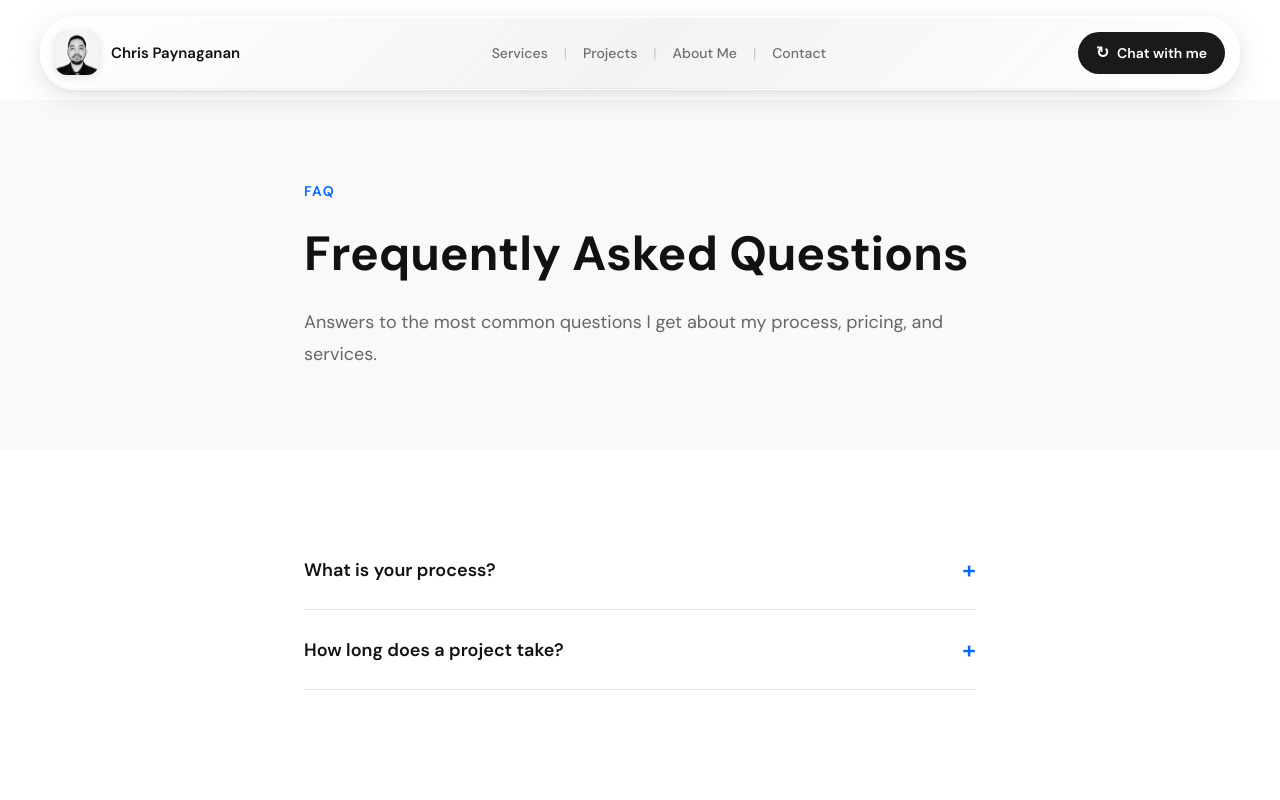
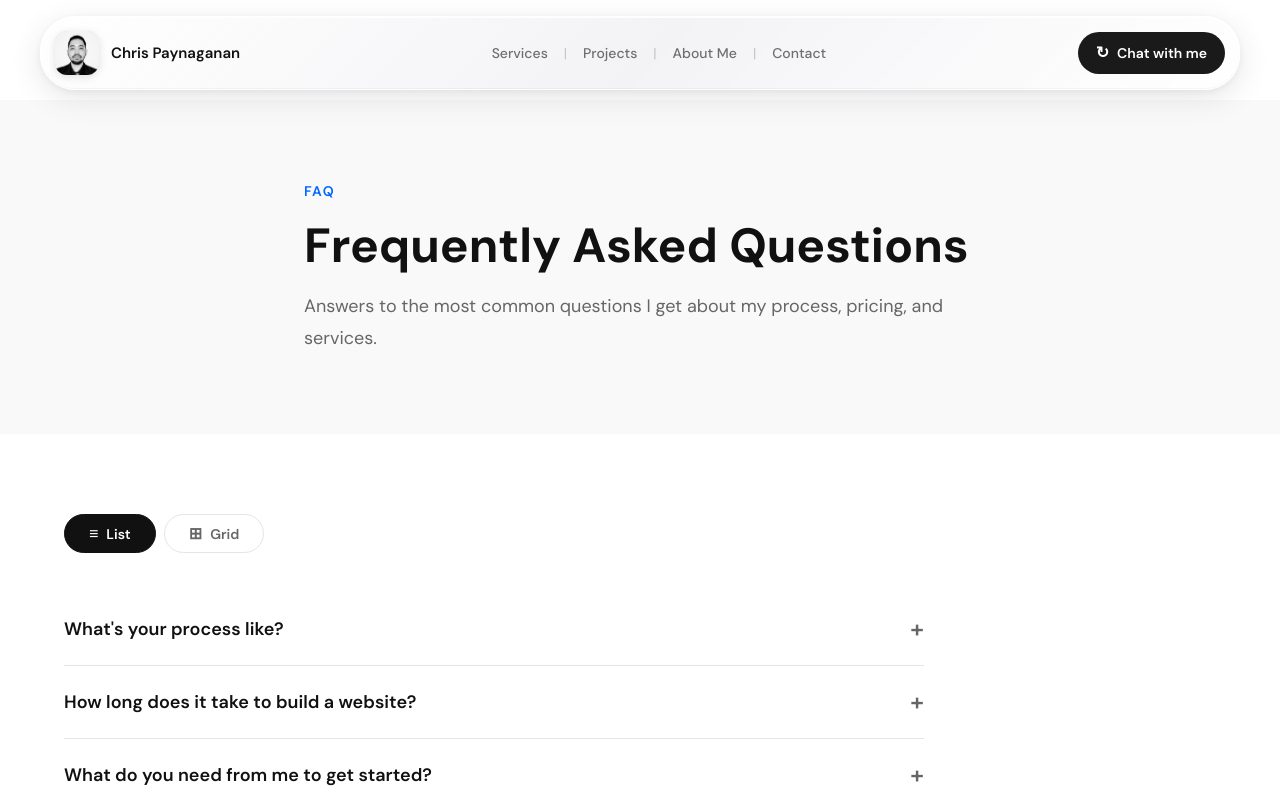
Before and after one commit to chris-paynaganan/portfolio, a React (Vite) app: page /faq in a window 1280 px wide. Shown: the top 800 px of the page. Built offline with nearby package versions, Linux system fonts and the light colour scheme.

Commit message:
add list/grid toggle to FAQ with accordion and flip cards

```diff
--- a/src/data/faqs.js
+++ b/src/data/faqs.js
@@ -1,12 +1,77 @@
 export const faqs = [
   {
     id: 1,
-    question: 'What is your process?',
-    answer: 'Answer goes here.',
+    question: "What's your process like?",
+    answer: "I keep things simple and structured. We start with a quick conversation to understand your goals, your brand, and what you actually need. From there, I map out the structure, design direction, and content flow. Once that's aligned, I design and build the site, then we go through revisions before launch. You're involved at key stages, but I handle the heavy lifting.",
   },
   {
     id: 2,
-    question: 'How long does a project take?',
-    answer: 'Answer goes here.',
+    question: "How long does it take to build a website?",
+    answer: "Most projects take around 2 to 4 weeks. Simpler portfolio sites can be quicker, while more detailed business websites may take longer depending on content, revisions, and scope.",
+  },
+  {
+    id: 3,
+    question: "What do you need from me to get started?",
+    answer: "At minimum: your content, basic brand direction (or references), and clarity on your goals. If you don't have everything ready, I can guide you through it, but the clearer your inputs, the faster the process.",
+  },
+  {
+    id: 4,
+    question: "Do you write the content as well?",
+    answer: "I can help refine and structure your content so it works well for the site. If you need full copywriting, we can include that as part of the project or bring in a specialist if needed.",
+  },
+  {
+    id: 5,
+    question: "Can I request revisions?",
+    answer: "Yes. Revisions are part of the process. I usually include a set number of revision rounds to keep things efficient and avoid endless back-and-forth.",
+  },
+  {
+    id: 6,
+    question: "Will my website be mobile-friendly?",
+    answer: "Yes. Every site I build is designed to work across desktop, tablet, and mobile. That's standard, not optional.",
+  },
+  {
+    id: 7,
+    question: "Do you handle domain and hosting?",
+    answer: "I can guide you through setting it up or handle it for you, depending on what you prefer. Since your site is your asset, I usually recommend you own the accounts.",
+  },
+  {
+    id: 8,
+    question: "Will I be able to update the website myself?",
+    answer: "Yes, depending on the setup. I can build it in a way that lets you easily update content, and I'll show you how if needed.",
+  },
+  {
+    id: 9,
+    question: "Do you offer ongoing support after launch?",
+    answer: "I can stick around for updates, improvements, or maintenance if you need it. Some clients prefer a one-time build, others want long-term support. Both work.",
+  },
+  {
+    id: 10,
+    question: "How much does it cost?",
+    answer: "It depends on the scope, complexity, and what you need. I don't do one-size-fits-all pricing. After understanding your project, I'll give you a clear quote with no surprises.",
+  },
+  {
+    id: 11,
+    question: "Do you work with startups or just established businesses?",
+    answer: "A lot of my work is with startups and individuals building their presence from scratch. I also work with growing businesses that need to level up their current site.",
+  },
+  {
+    id: 12,
+    question: "Can you redesign my existing website?",
+    answer: "Yes. If your current site isn't working, I can redesign it to improve both how it looks and how it performs.",
+  },
+  {
+    id: 13,
+    question: "What platform do you use?",
+    answer: "It depends on the project. I choose the setup based on what fits your needs best, not just what's trendy.",
+  },
+  {
+    id: 14,
+    question: "Will my website be optimized for SEO?",
+    answer: "I build sites with SEO best practices in mind like structure, performance, and clean code. If you need deeper SEO work, that can be handled separately.",
+  },
+  {
+    id: 15,
+    question: "What if I don't know what I want yet?",
+    answer: "That's normal. Part of my job is helping you figure that out. I'll guide you through direction, layout, and what actually makes sense for your goals.",
   },
 ]
--- a/src/pages/FAQ.jsx
+++ b/src/pages/FAQ.jsx
@@ -1,13 +1,19 @@
 import { useState } from 'react'
-import styles from './FAQ.module.css'
 import { faqs } from '../data/faqs'
 import CTASection from '../components/CTASection'
+import styles from './FAQ.module.css'
 
 function FAQ() {
+  const [view, setView] = useState('list')
   const [openIndex, setOpenIndex] = useState(null)
+  const [flipped, setFlipped] = useState(null)
 
-  const toggle = (index) => {
+  const toggleAccordion = (index) => {
     setOpenIndex(openIndex === index ? null : index)
+  }
+
+  const handleFlip = (id) => {
+    setFlipped(flipped === id ? null : id)
   }
 
   return (
@@ -23,25 +29,75 @@ function FAQ() {
       </section>
 
       <section className={styles.section}>
-        <div className={`container ${styles.inner}`}>
+        <div className="container">
+
+          {/* View Toggle */}
+          <div className={styles.toggle}>
+            <button
+              className={`${styles.toggleBtn} ${view === 'list' ? styles.toggleActive : ''}`}
+              onClick={() => setView('list')}
+            >
+              <span className={styles.toggleIcon}>≡</span>
+              List
+            </button>
+            <button
+              className={`${styles.toggleBtn} ${view === 'grid' ? styles.toggleActive : ''}`}
+              onClick={() => setView('grid')}
+            >
+              <span className={styles.toggleIcon}>⊞</span>
+              Grid
+            </button>
+          </div>
+
+          {/* List — Accordion */}
+          {view === 'list' && (
+            <div className={styles.accordion}>
               {faqs.map((faq, index) => (
-            <div key={faq.id} className={styles.item}>
+                <div key={faq.id} className={styles.accordionItem}>
                   <button
-                className={styles.question}
-                onClick={() => toggle(index)}
+                    className={styles.accordionQuestion}
+                    onClick={() => toggleAccordion(index)}
                   >
-                {faq.question}
-                <span className={styles.icon}>
-                  {openIndex === index ? '−' : '+'}
+                    <span>{faq.question}</span>
+                    <span className={`${styles.accordionIcon} ${openIndex === index ? styles.accordionIconOpen : ''}`}>
+                      +
                     </span>
                   </button>
-              {openIndex === index && (
-                <div className={styles.answer}>
+                  <div className={`${styles.accordionAnswer} ${openIndex === index ? styles.accordionAnswerOpen : ''}`}>
                     <p>{faq.answer}</p>
                   </div>
-              )}
                 </div>
               ))}
+            </div>
+          )}
+
+          {/* Grid — Flip Cards */}
+          {view === 'grid' && (
+            <div className={styles.grid}>
+              {faqs.map((faq) => (
+                <div
+                  key={faq.id}
+                  className={`${styles.cardWrapper} ${flipped === faq.id ? styles.flipped : ''}`}
+                  onClick={() => handleFlip(faq.id)}
+                >
+                  <div className={styles.card}>
+                    <div className={styles.cardFront}>
+                      <span className={styles.cardNumber}>
+                        {String(faq.id).padStart(2, '0')}
+                      </span>
+                      <p className={styles.question}>{faq.question}</p>
+                      <span className={styles.hint}>Click to reveal</span>
+                    </div>
+                    <div className={styles.cardBack}>
+                      <p className={styles.answer}>{faq.answer}</p>
+                      <span className={styles.hint}>Click to close</span>
+                    </div>
+                  </div>
+                </div>
+              ))}
+            </div>
+          )}
+
         </div>
       </section>
 
--- a/src/pages/FAQ.module.css
+++ b/src/pages/FAQ.module.css
@@ -1,3 +1,4 @@
+/* Hero */
 .hero {
   padding: var(--space-20) 0;
   background-color: #f9f9f9;
@@ -7,7 +8,7 @@
   max-width: 720px;
   display: flex;
   flex-direction: column;
-  gap: var(--space-6);
+  gap: var(--space-4);
 }
 
 .label {
@@ -31,22 +32,61 @@
   line-height: 1.8;
 }
 
+/* Section */
 .section {
   padding: var(--space-20) 0;
 }
 
-.inner {
-  max-width: 720px;
+/* Toggle */
+.toggle {
+  display: flex;
+  gap: var(--space-2);
+  margin-bottom: var(--space-10);
+}
+
+.toggleBtn {
+  display: inline-flex;
+  align-items: center;
+  gap: var(--space-2);
+  padding: var(--space-2) var(--space-6);
+  border-radius: var(--radius-full);
+  font-size: var(--text-sm);
+  font-weight: 600;
+  font-family: inherit;
+  cursor: pointer;
+  border: 1px solid var(--color-border);
+  background-color: var(--color-background);
+  color: var(--color-text-muted);
+  transition: all var(--transition-fast);
+}
+
+.toggleBtn:hover {
+  color: var(--color-text);
+  border-color: var(--color-text);
+}
+
+.toggleActive {
+  background-color: var(--color-text);
+  color: #ffffff;
+  border-color: var(--color-text);
+}
+
+.toggleIcon {
+  font-size: var(--text-base);
+}
+
+/* Accordion */
+.accordion {
   display: flex;
   flex-direction: column;
-  gap: 0;
+  max-width: 860px;
 }
 
-.item {
+.accordionItem {
   border-bottom: 1px solid var(--color-border);
 }
 
-.question {
+.accordionQuestion {
   width: 100%;
   display: flex;
   justify-content: space-between;
@@ -61,31 +101,170 @@
   font-family: inherit;
   text-align: left;
   gap: var(--space-4);
+  transition: color var(--transition-fast);
 }
 
-.icon {
+.accordionQuestion:hover {
+  color: var(--color-accent);
+}
+
+.accordionIcon {
   font-size: var(--text-2xl);
+  color: var(--color-text-muted);
+  flex-shrink: 0;
+  transition: transform 0.3s cubic-bezier(0.32, 0.72, 0, 1);
+  line-height: 1;
+}
+
+.accordionIconOpen {
+  transform: rotate(45deg);
   color: var(--color-accent);
-  flex-shrink: 0;
+}
+
+.accordionAnswer {
+  display: grid;
+  grid-template-rows: 0fr;
+  transition: grid-template-rows 0.4s cubic-bezier(0.32, 0.72, 0, 1),
+              padding 0.4s cubic-bezier(0.32, 0.72, 0, 1);
+  padding-bottom: 0;
+  overflow: hidden;
+}
+
+.accordionAnswerOpen {
+  grid-template-rows: 1fr;
+  padding-bottom: var(--space-6);
+}
+
+.accordionAnswer p {
+  overflow: hidden;
+  font-size: var(--text-base);
+  color: var(--color-text-muted);
+  line-height: 1.8;
+  min-height: 0;
+}
+
+/* Grid — Flip Cards */
+.grid {
+  display: grid;
+  grid-template-columns: repeat(3, 1fr);
+  gap: var(--space-4);
+}
+
+.cardWrapper {
+  perspective: 1000px;
+  cursor: pointer;
+  height: 220px;
+}
+
+.card {
+  width: 100%;
+  height: 100%;
+  position: relative;
+  transform-style: preserve-3d;
+  transition: transform 0.6s cubic-bezier(0.32, 0.72, 0, 1);
+}
+
+.cardWrapper.flipped .card {
+  transform: rotateY(180deg);
+}
+
+.cardFront,
+.cardBack {
+  position: absolute;
+  width: 100%;
+  height: 100%;
+  backface-visibility: hidden;
+  -webkit-backface-visibility: hidden;
+  border-radius: var(--radius-lg);
+  padding: var(--space-6);
+  display: flex;
+  flex-direction: column;
+  justify-content: space-between;
+  border: 1px solid var(--color-border);
+}
+
+.cardFront {
+  background-color: var(--color-background);
+  transition: box-shadow var(--transition-base);
+}
+
+.cardWrapper:hover .cardFront {
+  box-shadow: 0 8px 32px rgba(0, 0, 0, 0.08);
+}
+
+.cardNumber {
+  font-size: var(--text-xs);
+  font-weight: 700;
+  color: var(--color-text-muted);
+  letter-spacing: 0.05em;
+}
+
+.question {
+  font-size: var(--text-base);
+  font-weight: 600;
+  color: var(--color-text);
+  line-height: 1.5;
+  flex: 1;
+  display: flex;
+  align-items: center;
+}
+
+.hint {
+  font-size: var(--text-xs);
+  color: var(--color-text-muted);
+  font-style: italic;
+}
+
+.cardBack {
+  background-color: #1a1a1a;
+  transform: rotateY(180deg);
+  border-color: #1a1a1a;
+}
+
+.cardBack .hint {
+  color: rgba(255, 255, 255, 0.4);
 }
 
 .answer {
-  padding-bottom: var(--space-6);
+  font-size: var(--text-sm);
+  color: rgba(255, 255, 255, 0.85);
+  line-height: 1.8;
+  flex: 1;
+  display: flex;
+  align-items: center;
 }
 
-.answer p {
-  font-size: var(--text-base);
-  color: var(--color-text-muted);
-  line-height: 1.8;
+/* Tablet */
+@media (min-width: 768px) and (max-width: 1199px) {
+  .grid {
+    grid-template-columns: repeat(2, 1fr);
+  }
+
+  .title {
+    font-size: var(--text-4xl);
+  }
 }
 
 /* Mobile */
 @media (max-width: 767px) {
+  .grid {
+    grid-template-columns: 1fr;
+  }
+
+  .cardWrapper {
+    height: auto;
+    min-height: 180px;
+  }
+
   .title {
     font-size: var(--text-3xl);
   }
 
-  .question {
+  .subtitle {
+    font-size: var(--text-base);
+  }
+
+  .accordionQuestion {
     font-size: var(--text-base);
   }
 }
```
Lines whose indentation alone changed are shown as unchanged.
